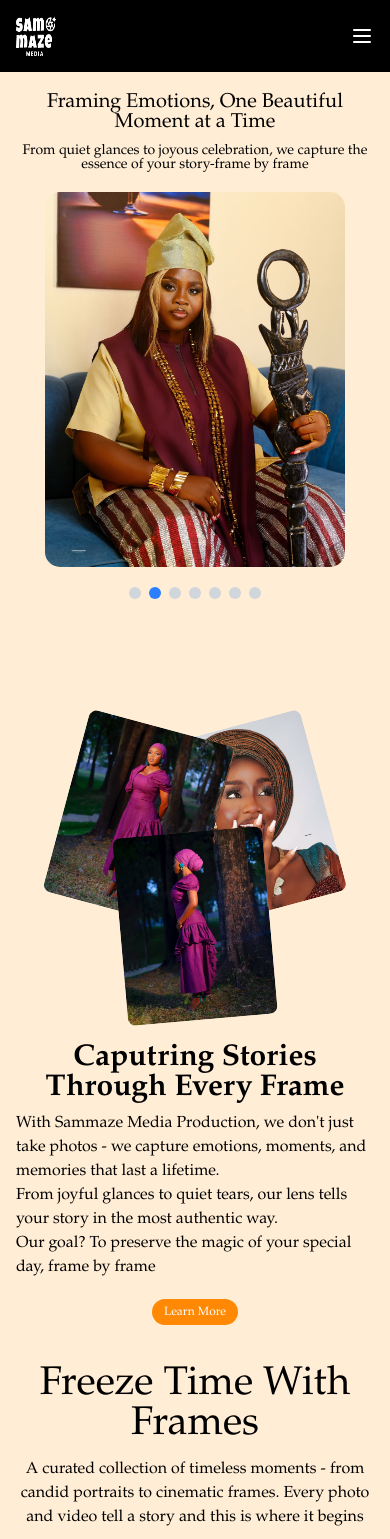
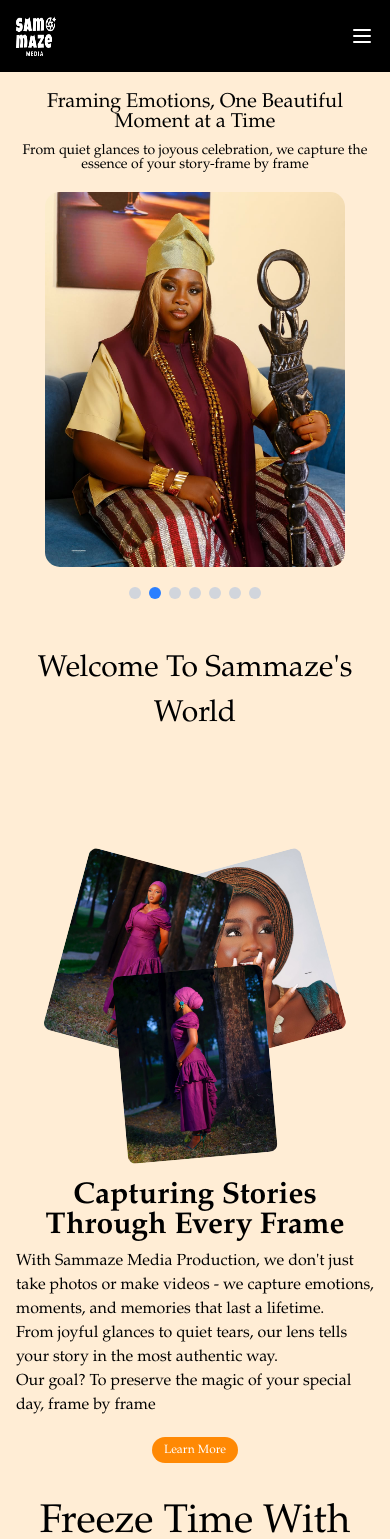
Before and after one commit to Larrystone01/Sammaze-media, a React (Vite) app: page / in a window 390 px wide. Shown: the top 1539 px of the page. Built offline with nearby package versions, Linux system fonts and the light colour scheme.

Commit message:
Little Changes

```diff
--- a/src/components/Navbar.jsx
+++ b/src/components/Navbar.jsx
@@ -24,13 +24,16 @@ export default function Navbar() {
         <nav>
           <div className="container mx-auto md:px-6 px-4">
             <div className="nav-container flex justify-between items-center">
-              <div className="w-[40px] h-[40px] flex-1/3 min-w-0">
+              <Link
+                className="w-[40px] h-[40px] flex-1/3 min-w-0 cursor-pointer"
+                to={"/"}
+              >
                 <img
                   src="/images-videos/logo.png"
                   alt=""
                   className="w-[40px] h-[40px]"
                 />
-              </div>
+              </Link>
               <button
                 className="md:hidden cursor-pointer"
                 onClick={() => setIsOpen(true)}
--- a/src/components/contact/index.jsx
+++ b/src/components/contact/index.jsx
@@ -45,6 +45,7 @@ export default function ContactMe() {
       // Replace these with your actual EmailJS credentials
       const SERVICE_ID = "service_fa8p3tp";
       const TEMPLATE_ID = "template_2gkzxp4";
+      const TEMPLATE_ID2 = "template_uyksm4l";
       const PUBLIC_KEY = "UT6jUQYnN_mrHrY3S";
 
       // Prepare template parameters for EmailJS
@@ -59,7 +60,7 @@ export default function ContactMe() {
         expected_duration: formData.expectedDuration,
         number_of_guests: formData.numOfSubject,
         message: formData.message,
-        to_name: "Photography Team", // Your name/business name
+        to_name: "Sammaze Media", // Your name/business name
       };
 
       const result = await emailjs.send(
@@ -70,6 +71,9 @@ export default function ContactMe() {
       );
 
       if (result.status === 200) {
+        await emailjs.send(SERVICE_ID, TEMPLATE_ID2, templateParams, {
+          publicKey: PUBLIC_KEY,
+        });
         setSubmitStatus("success");
         // Reset form after successful submission
         setFormData({
--- a/src/components/homepage/Hero.jsx
+++ b/src/components/homepage/Hero.jsx
@@ -21,6 +21,9 @@ export default function Hero() {
               of your <span className="md:block">story-frame by frame</span>
             </p>
             <HeroShowCaseImages />
+            <p className="text-center mt-12 text-[30px] md:hidden">
+              Welcome To Sammaze's World
+            </p>
           </div>
         </div>
       </motion.section>
--- a/src/components/homepage/SubHero.jsx
+++ b/src/components/homepage/SubHero.jsx
@@ -1,9 +1,14 @@
 import ImageGrid from "./ImageGrid";
+import { motion } from "framer-motion";
 
 export default function HeroSubSection() {
   return (
     <>
-      <section className="md:my-10">
+      <motion.section
+        initial={{ opacity: 0 }}
+        whileInView={{ opacity: 1 }}
+        className="md:my-10"
+      >
         <div className="container mx-auto md:px-6 px-4">
           <div className="section-container md:grid md:grid-cols-2">
             <div className="images relative flex justify-center items-center min-h-[400px]">
@@ -25,12 +30,12 @@ export default function HeroSubSection() {
             </div>
             <div className="text-section flex flex-col justify-center mt-6 md:mt-0">
               <h1 className="font-bold text-[30px] mb-2 text-center md:text-left leading-none">
-                Caputring Stories Through Every Frame
+                Capturing Stories Through Every Frame
               </h1>
               <p>
                 With <span>Sammaze Media Production</span>, we don't just take
-                photos - we capture emotions, moments, and memories that last a
-                lifetime.
+                photos or make videos - we capture emotions, moments, and
+                memories that last a lifetime.
               </p>
               <p>
                 From joyful glances to quiet tears, our lens tells your story in
@@ -62,7 +67,7 @@ export default function HeroSubSection() {
             </div>
           </div> */}
         </div>
-      </section>
+      </motion.section>
     </>
   );
 }
```
